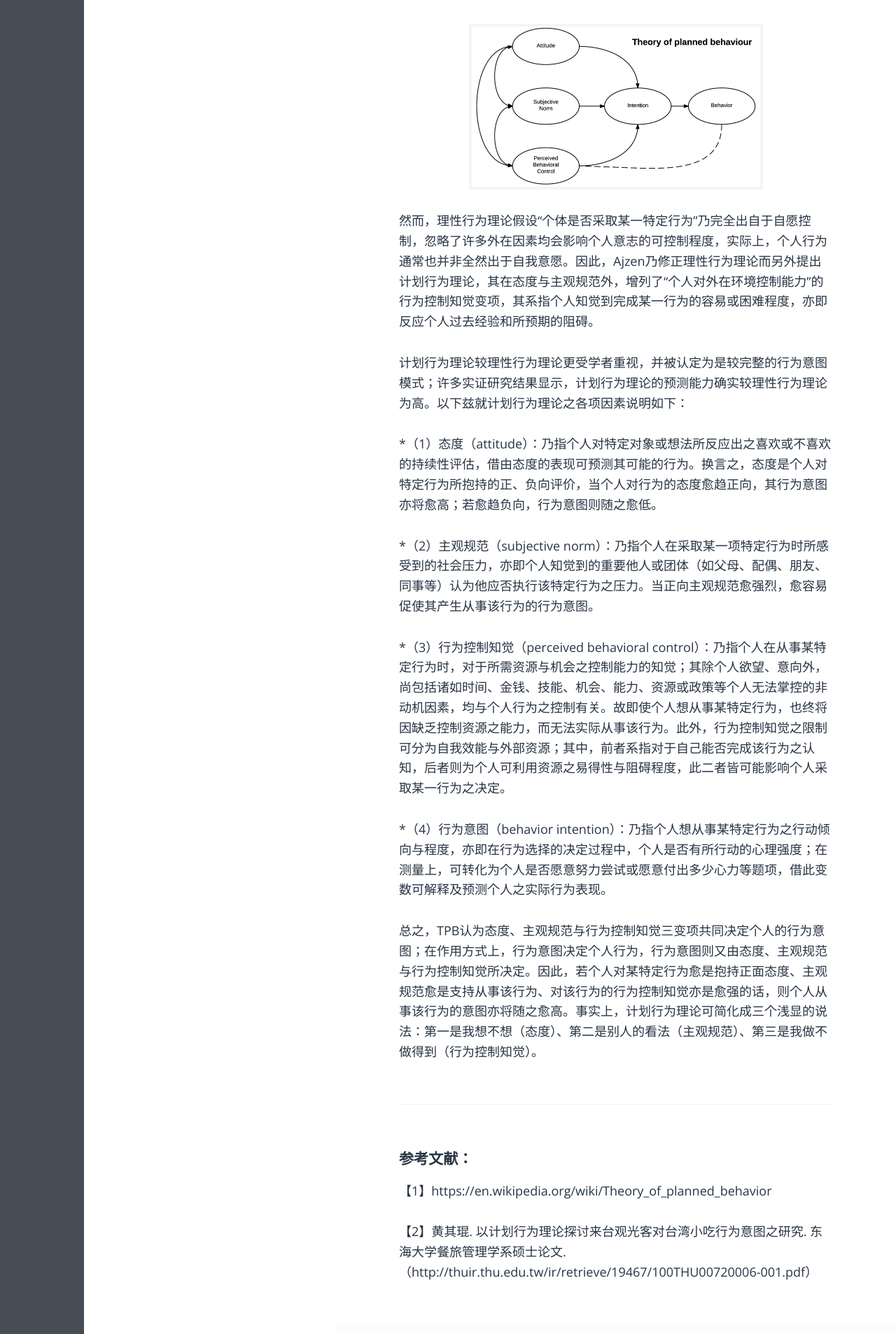
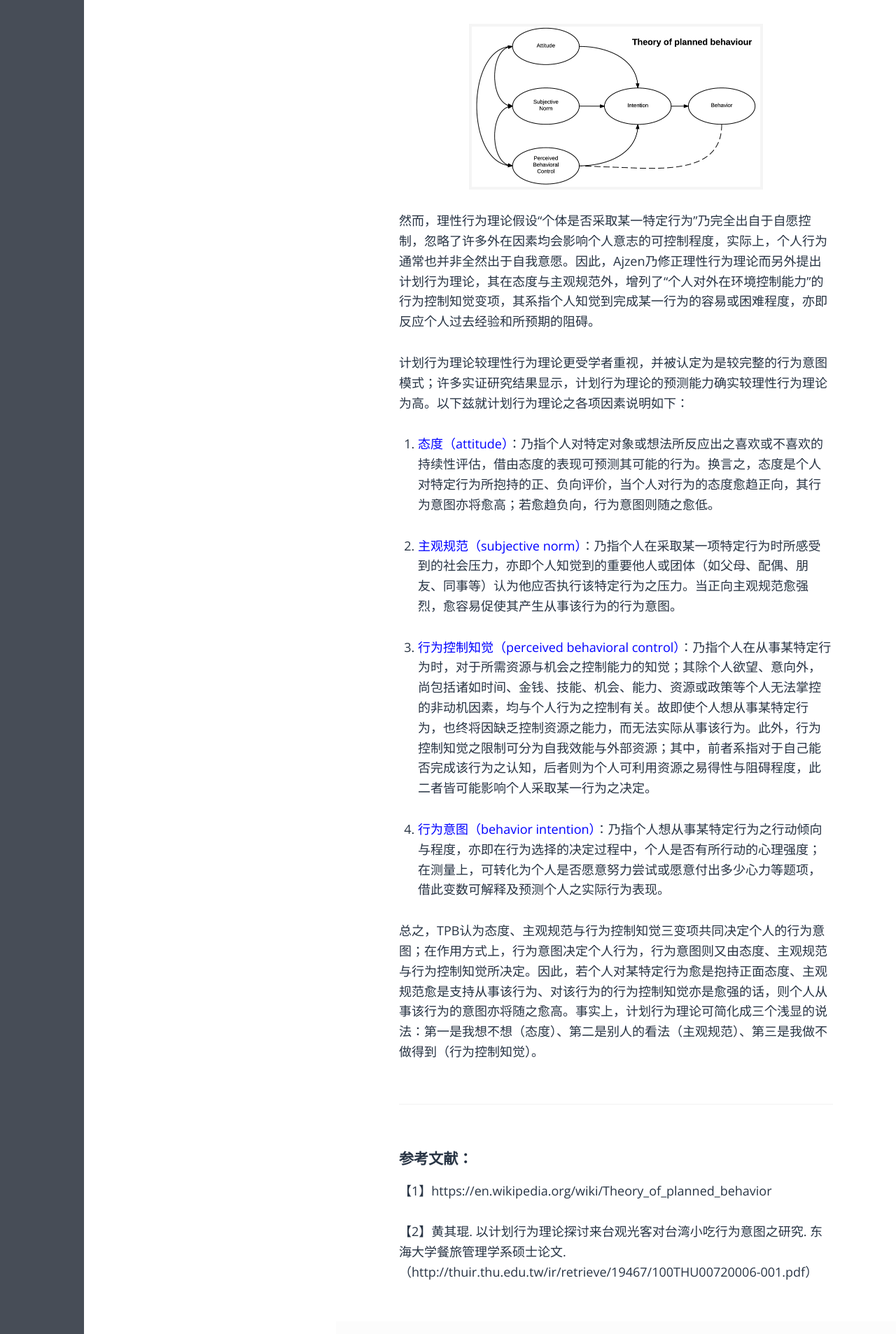
Before and after one commit to fzuo/baimafujinji, a Jekyll site: the page built from _posts/others/2012-04-01-planned-behavior.md, in a window 1280 px wide. Shown: the part 1125-3032 px from the top of the page at 70% size. Built offline with Jekyll 4.4.1, drawn with Linux system fonts in a browser that asks for light colours; some web fonts are replaced.

Commit message:
Update 2012-04-01-planned-behavior.md

```diff
--- a/_posts/others/2012-04-01-planned-behavior.md
+++ b/_posts/others/2012-04-01-planned-behavior.md
@@ -28,13 +28,13 @@ keywords: TPB,计划行为理论
 
 计划行为理论较理性行为理论更受学者重视，并被认定为是较完整的行为意图模式；许多实证研究结果显示，计划行为理论的预测能力确实较理性行为理论为高。以下兹就计划行为理论之各项因素说明如下：
 
-*（1）态度（attitude）：乃指个人对特定对象或想法所反应出之喜欢或不喜欢的持续性评估，借由态度的表现可预测其可能的行为。换言之，态度是个人对特定行为所抱持的正、负向评价，当个人对行为的态度愈趋正向，其行为意图亦将愈高；若愈趋负向，行为意图则随之愈低。
+1. <span style="color:blue">态度（attitude）</span>：乃指个人对特定对象或想法所反应出之喜欢或不喜欢的持续性评估，借由态度的表现可预测其可能的行为。换言之，态度是个人对特定行为所抱持的正、负向评价，当个人对行为的态度愈趋正向，其行为意图亦将愈高；若愈趋负向，行为意图则随之愈低。
 
-*（2）主观规范（subjective norm）：乃指个人在采取某一项特定行为时所感受到的社会压力，亦即个人知觉到的重要他人或团体（如父母、配偶、朋友、同事等）认为他应否执行该特定行为之压力。当正向主观规范愈强烈，愈容易促使其产生从事该行为的行为意图。
+2. <span style="color:blue">主观规范（subjective norm）</span>：乃指个人在采取某一项特定行为时所感受到的社会压力，亦即个人知觉到的重要他人或团体（如父母、配偶、朋友、同事等）认为他应否执行该特定行为之压力。当正向主观规范愈强烈，愈容易促使其产生从事该行为的行为意图。
 
-*（3）行为控制知觉（perceived behavioral control）：乃指个人在从事某特定行为时，对于所需资源与机会之控制能力的知觉；其除个人欲望、意向外，尚包括诸如时间、金钱、技能、机会、能力、资源或政策等个人无法掌控的非动机因素，均与个人行为之控制有关。故即使个人想从事某特定行为，也终将因缺乏控制资源之能力，而无法实际从事该行为。此外，行为控制知觉之限制可分为自我效能与外部资源；其中，前者系指对于自己能否完成该行为之认知，后者则为个人可利用资源之易得性与阻碍程度，此二者皆可能影响个人采取某一行为之决定。
+3. <span style="color:blue">行为控制知觉（perceived behavioral control）</span>：乃指个人在从事某特定行为时，对于所需资源与机会之控制能力的知觉；其除个人欲望、意向外，尚包括诸如时间、金钱、技能、机会、能力、资源或政策等个人无法掌控的非动机因素，均与个人行为之控制有关。故即使个人想从事某特定行为，也终将因缺乏控制资源之能力，而无法实际从事该行为。此外，行为控制知觉之限制可分为自我效能与外部资源；其中，前者系指对于自己能否完成该行为之认知，后者则为个人可利用资源之易得性与阻碍程度，此二者皆可能影响个人采取某一行为之决定。
 
-*（4）行为意图（behavior intention）：乃指个人想从事某特定行为之行动倾向与程度，亦即在行为选择的决定过程中，个人是否有所行动的心理强度；在测量上，可转化为个人是否愿意努力尝试或愿意付出多少心力等题项，借此变数可解释及预测个人之实际行为表现。
+4. <span style="color:blue">行为意图（behavior intention）</span>：乃指个人想从事某特定行为之行动倾向与程度，亦即在行为选择的决定过程中，个人是否有所行动的心理强度；在测量上，可转化为个人是否愿意努力尝试或愿意付出多少心力等题项，借此变数可解释及预测个人之实际行为表现。
 
 
 总之，TPB认为态度、主观规范与行为控制知觉三变项共同决定个人的行为意图；在作用方式上，行为意图决定个人行为，行为意图则又由态度、主观规范与行为控制知觉所决定。因此，若个人对某特定行为愈是抱持正面态度、主观规范愈是支持从事该行为、对该行为的行为控制知觉亦是愈强的话，则个人从事该行为的意图亦将随之愈高。事实上，计划行为理论可简化成三个浅显的说法：第一是我想不想（态度）、第二是别人的看法（主观规范）、第三是我做不做得到（行为控制知觉）。
```
